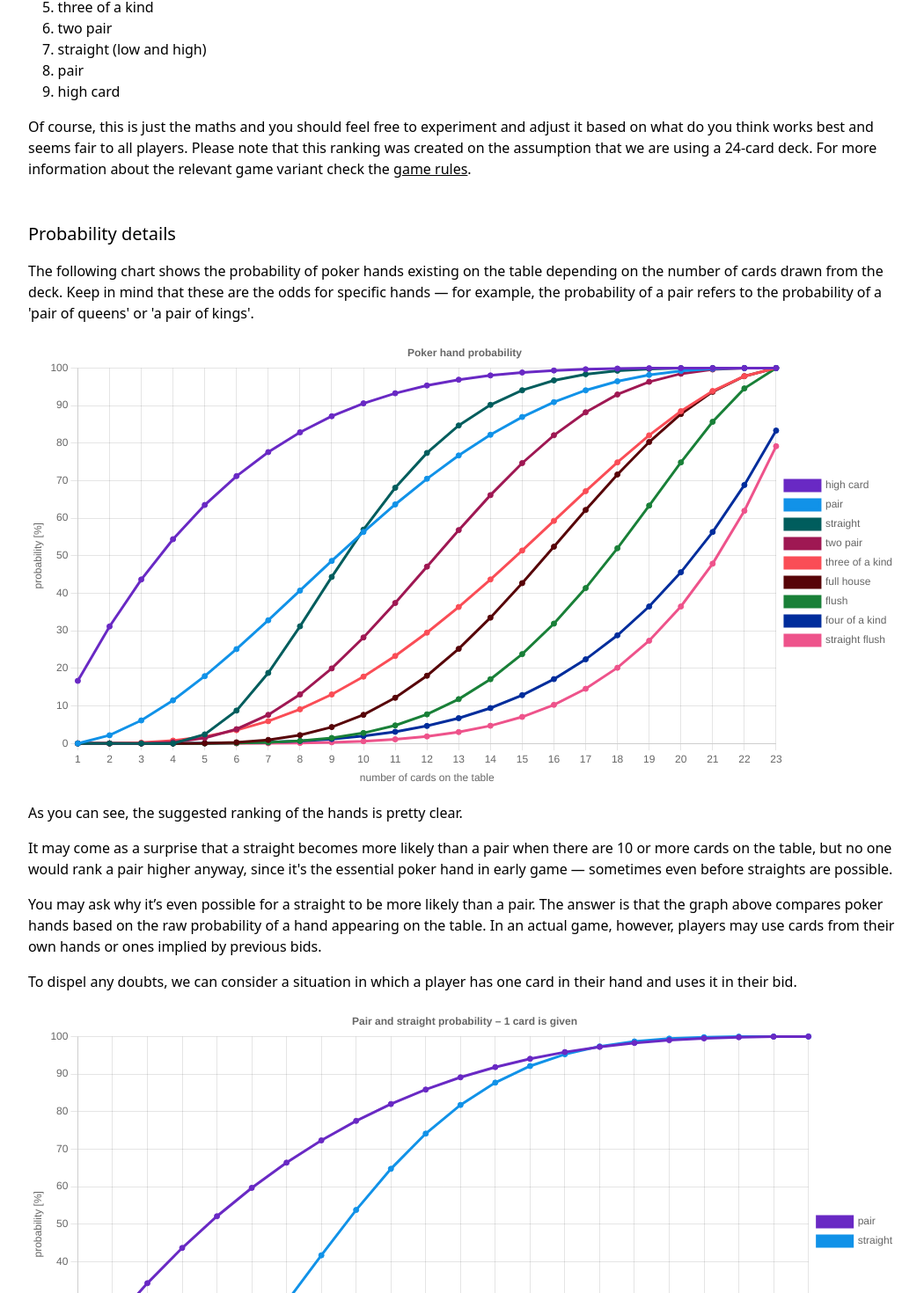
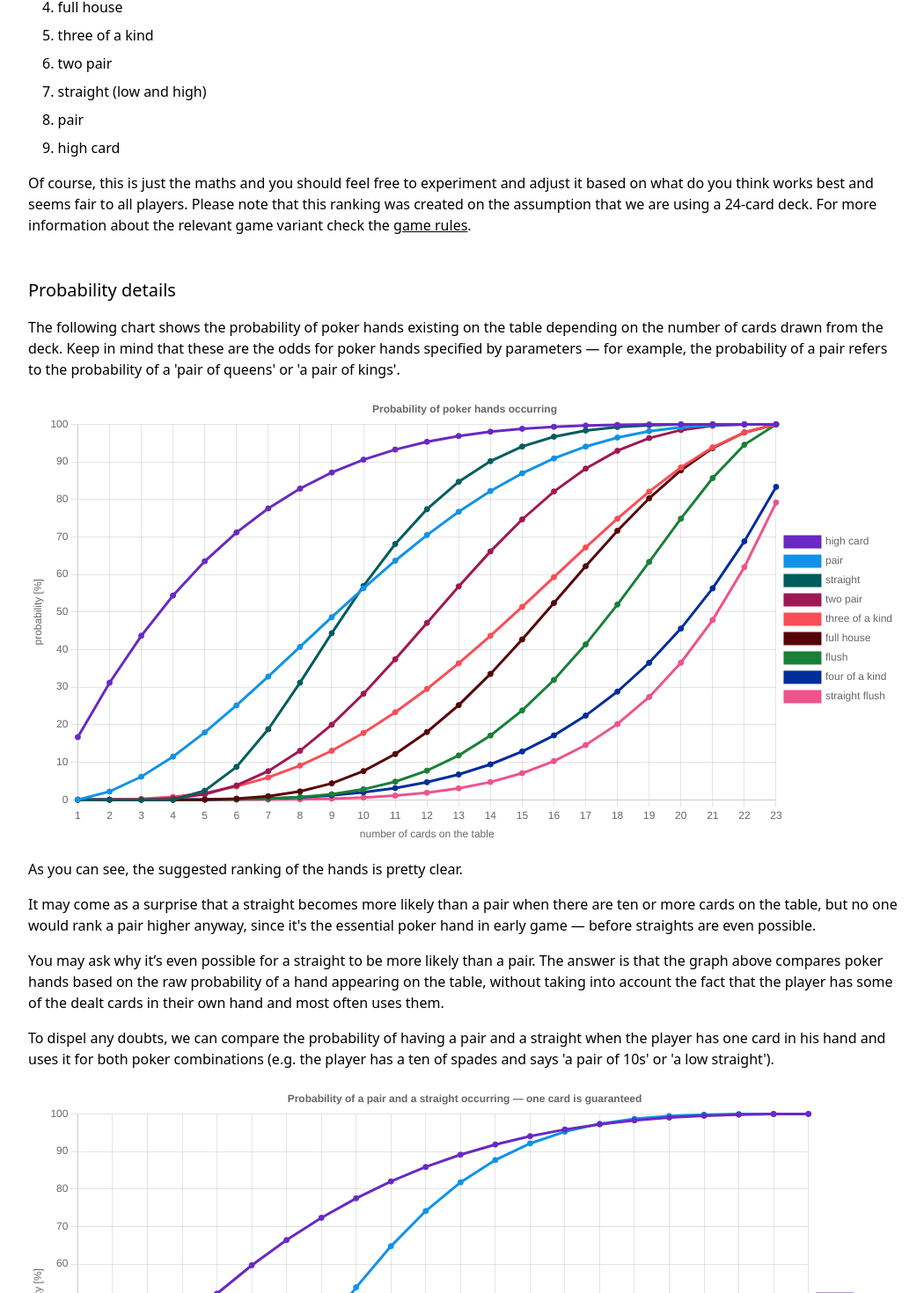
Before and after one commit to MatWojewodzki/liars-calculator, a React (Vite) app: page /hand-ranking in a window 1280 px wide. Shown: the part 320-1790 px from the top of the page at 88% size, without its empty margins (112-1162 px from the left). Built offline with nearby package versions, Linux system fonts and the light colour scheme.

Commit message:
Add translations for the /hand-ranking page and update the contents
- Added a Polish language version of the page.
- Clarified the rationale behind a straight being more likely than a pair.
- Clarified the titles of the charts.

```diff
--- /dev/null
+++ b/public/locales/en/handRanking.json
@@ -0,0 +1,19 @@
+{
+  "title": "Suggested ranking of poker hands according to probability",
+  "ranking": {
+    "intro": "Poker hands from the highest to the lowest:",
+    "straightVariants": "{{handName}} (low and high)",
+    "additionalNotes": "Of course, this is just the maths and you should feel free to experiment and adjust it based on what do you think works best and seems fair to all players. Please note that this ranking was created on the assumption that we are using a 24-card deck. For more information about the relevant game variant check the <0>game rules</0>."
+  },
+  "probabilityDetails": {
+    "heading": "Probability details",
+    "chartIntro": "The following chart shows the probability of poker hands existing on the table depending on the number of cards drawn from the deck. Keep in mind that these are the odds for poker hands specified by parameters — for example, the probability of a pair refers to the probability of a 'pair of queens' or 'a pair of kings'.",
+    "pokerHandProbabilityChartTitle": "Probability of poker hands occurring",
+    "rankingExplanation": "As you can see, the suggested ranking of the hands is pretty clear.",
+    "pairAndStraightBehaviour": "It may come as a surprise that a straight becomes more likely than a pair when there are ten or more cards on the table, but no one would rank a pair higher anyway, since it's the essential poker hand in early game — before straights are even possible.",
+    "straightMoreLikelyReason": "You may ask why it’s even possible for a straight to be more likely than a pair. The answer is that the graph above compares poker hands based on the raw probability of a hand appearing on the table, without taking into account the fact that the player has some of the dealt cards in their own hand and most often uses them.",
+    "pairAndStraightComparisonScenario": "To dispel any doubts, we can compare the probability of having a pair and a straight when the player has one card in his hand and uses it for both poker combinations (e.g. the player has a ten of spades and says 'a pair of 10s' or 'a low straight').",
+    "pairAndStraightComparisonChartTitle": "Probability of a pair and a straight occurring — one card is guaranteed",
+    "comparisonConclusion": "We can see that, in this case, the probability of a pair is much higher than that of a straight, just as expected."
+  }
+}
--- /dev/null
+++ b/public/locales/en/probabilityChart.json
@@ -0,0 +1,4 @@
+{
+  "xAxisLabel": "number of cards on the table",
+  "yAxisLabel": "probability [%]"
+}
--- /dev/null
+++ b/public/locales/pl/handRanking.json
@@ -0,0 +1,19 @@
+{
+  "title": "Sugerowane starszeństwo układów pokerowych według prawdopodobieństwa",
+  "ranking": {
+    "intro": "Układy pokerowe od najwyższego do najniższego:",
+    "straightVariants": "{{handName}} (mały i duży)",
+    "additionalNotes": "Oczywiście to tylko matematyka i nic nie stoi na przeszkodzie, aby eksperymentować i modyfikować hierarchię w oparciu o to, co wydaje się działać najlepiej i jest uznawane za najbardziej sprawiedliwe według graczy biorących udział w rozgrywce. Należy pamiętać, że ranking ten został stworzony przy założeniu, że używamy talii składającej się z 24 kart. Więcej informacji na temat odpowiadającej wersji gry znaleźć można w <0>zasadach blefa</0>."
+  },
+  "probabilityDetails": {
+    "heading": "Szczegóły prawdopodobieństwa",
+    "chartIntro": "Poniższy wykres przedstawia prawdopodobieństwo wystąpienia na stole poszczególnych układów pokerowych w zależności od liczby rozdanych kart. Trzeba mieć na uwadze, że rozpatrujemy tu układy pokerowe określone przez parametry — na przykład prawdopodobieństwo pary odnosi się do prawdopodobieństwa „pary dam” albo „pary królów”.",
+    "pokerHandProbabilityChartTitle": "Prawdopodobieństwo wystąpienia układów pokerowych",
+    "rankingExplanation": "Jak widać, sugerowany ranking układów powinien być całkiem jasny.",
+    "pairAndStraightBehaviour": "Zaskoczyć może fakt, że strit staje się bardziej prawdopodobny od pary, gdy na stole znajduje się dziesięć lub więcej kart. Nie ma jednak osoby, która postawiłaby parę wyżejw hierarchii, biorąc pod uwagę, że jest ona podstawowym układem w początkowej fazie rozgrywki — zanim nawet strity staną się jakkolwiek możliwe.",
+    "straightMoreLikelyReason": "Można zapytać, dlaczego w ogóle jest możliwe, aby strit miał wyższe prawdopodobieństwo wystąpienia niż para. Odpowiedź jest taka, że powyższy wykres porównuje układy pokerowe na podstawie surowego prawdopodobieństwa ich pojawienia się na stole, nie biorąc pod uwagę faktu, że gracz ma część rozdanych kart w swojej ręce i najczęściej z nich korzysta.",
+    "pairAndStraightComparisonScenario": "Aby rozwiać wszelkie wątpliwości, możemy porównać prawdopodobieństwo uzyskania pary i strita, gdy gracz ma na ręku jedną kartę i wykorzystuje ją do obu układów (np. gracz ma dziesiątkę pik i mówi „para dziesiątek” albo „mały strit”).",
+    "pairAndStraightComparisonChartTitle": "Prawdopodobieństwo wystąpienia pary i strita — jedna z wymaganych kart jest zagwarantowana",
+    "comparisonConclusion": "Widzimy, że w tym przypadku prawdopodobieństwo wystąpienia pary jest znacznie wyższe niż strita, zgodnie z przewidywaniami."
+  }
+}
--- /dev/null
+++ b/public/locales/pl/probabilityChart.json
@@ -0,0 +1,4 @@
+{
+  "xAxisLabel": "liczba kart na stole",
+  "yAxisLabel": "prawdopodobieństwo [%]"
+}
--- a/src/components/charts/HandComparisonChart.tsx
+++ b/src/components/charts/HandComparisonChart.tsx
@@ -1,51 +1,34 @@
 import ProbabilityChart from "./ProbabilityChart.tsx"
 import {getOneDimHandAllProbabilities, getTwoDimHandAllProbabilities} from "../../utils/getHandProbability.ts";
-import getChartLabels from "../../utils/getChartLabels.ts";
+import getChartLabels from "../../utils/getChartLabels.ts"
+import { useTranslation } from "react-i18next"
+import {OneDimensionalPokerHand, TwoDimensionalPokerHand} from "../../schemas/pokerHand.ts";
 
 function HandComparisonChart() {
+    const { t } = useTranslation(["pokerHands", "handRanking"])
+
+    const pokerHands = [
+        { key: "highCard" },
+        { key: "pair" },
+        { key: "straight" },
+        { key: "twoPair", isTwoDim: true },
+        { key: "threeOfAKind" },
+        { key: "fullHouse", isTwoDim: true },
+        { key: "flush" },
+        { key: "fourOfAKind" },
+        { key: "straightFlush" },
+    ]
     return (
         <ProbabilityChart
-            title="Poker hand probability"
+            title={t("probabilityDetails.pokerHandProbabilityChartTitle", { ns: "handRanking" })}
             data={{
                 labels: getChartLabels(0),
-                datasets: [
-                    {
-                        label: "high card",
-                        data: getOneDimHandAllProbabilities("highCard", 0, 0)
-                    },
-                    {
-                        label: "pair",
-                        data: getOneDimHandAllProbabilities("pair", 0, 0)
-                    },
-                    {
-                        label: "straight",
-                        data: getOneDimHandAllProbabilities("straight", 0, 0)
-                    },
-                    {
-                        label: "two pair",
-                        data: getTwoDimHandAllProbabilities("twoPair", 0, 0, 0)
-                    },
-                    {
-                        label: "three of a kind",
-                        data: getOneDimHandAllProbabilities("threeOfAKind", 0, 0)
-                    },
-                    {
-                        label: "full house",
-                        data: getTwoDimHandAllProbabilities("fullHouse", 0, 0, 0)
-                    },
-                    {
-                        label: "flush",
-                        data: getOneDimHandAllProbabilities("flush", 0, 0)
-                    },
-                    {
-                        label: "four of a kind",
-                        data: getOneDimHandAllProbabilities("fourOfAKind", 0, 0)
-                    },
-                    {
-                        label: "straight flush",
-                        data: getOneDimHandAllProbabilities("straightFlush", 0, 0)
-                    }
-                ]
+                datasets: pokerHands.map(({ key, isTwoDim }) => ({
+                    label: t(key),
+                    data: isTwoDim
+                        ? getTwoDimHandAllProbabilities(key as TwoDimensionalPokerHand, 0, 0, 0)
+                        : getOneDimHandAllProbabilities(key as OneDimensionalPokerHand, 0, 0)
+                }))
             }}
         />
     )
--- a/src/components/charts/PairStraightComparisonChart.tsx
+++ b/src/components/charts/PairStraightComparisonChart.tsx
@@ -1,20 +1,22 @@
 import ProbabilityChart from "./ProbabilityChart.tsx"
 import { getOneDimHandAllProbabilities } from "../../utils/getHandProbability.ts"
-import getChartLabels from "../../utils/getChartLabels.ts";
+import getChartLabels from "../../utils/getChartLabels.ts"
+import { useTranslation } from "react-i18next"
 
 function PairStraightComparisonChart() {
+    const { t } = useTranslation(["pokerHands", "handRanking"])
     return (
         <ProbabilityChart
-            title="Pair and straight probability – 1 card is given"
+            title={t("probabilityDetails.pairAndStraightComparisonChartTitle", { ns: "handRanking" })}
             data={{
                 labels: getChartLabels(1),
                 datasets: [
                     {
-                        label: "pair",
+                        label: t("pair"),
                         data: getOneDimHandAllProbabilities("pair", 1, 1)
                     },
                     {
-                        label: "straight",
+                        label: t("straight"),
                         data: getOneDimHandAllProbabilities("straight", 1, 1)
                     }
                 ]
--- a/src/components/charts/ProbabilityChart.tsx
+++ b/src/components/charts/ProbabilityChart.tsx
@@ -1,7 +1,8 @@
 import { Chart } from 'react-chartjs-2'
 import { Chart as ChartJS, LineController, LineElement, PointElement, LinearScale, CategoryScale, Title, Legend, Tooltip, ChartData } from 'chart.js'
-import useWindowWidth from "../../hooks/useWindowWidth.ts";
-import getChartColor from "../../utils/getChartColor.ts";
+import useWindowWidth from "../../hooks/useWindowWidth.ts"
+import getChartColor from "../../utils/getChartColor.ts"
+import { useTranslation } from "react-i18next"
 
 ChartJS.register(LineController, LineElement, PointElement, LinearScale, CategoryScale, Title, Legend, Tooltip)
 
@@ -11,6 +12,7 @@ type LineChartProps = {
 }
 
 function ProbabilityChart({data, title}: LineChartProps) {
+    const { t } = useTranslation("probabilityChart")
 
     const windowWidth = useWindowWidth()
 
@@ -55,13 +57,13 @@ function ProbabilityChart({data, title}: LineChartProps) {
                         x: {
                             title: {
                                 display: true,
-                                text: "number of cards on the table"
+                                text: t("xAxisLabel")
                             }
                         },
                         y: {
                             title: {
                                 display: true,
-                                text: "probability [%]",
+                                text: t("yAxisLabel"),
                                 padding: smBreakpoint ? undefined : 0
                             }
                         }
--- a/src/routes/hand-ranking.tsx
+++ b/src/routes/hand-ranking.tsx
@@ -2,67 +2,73 @@ import { createFileRoute } from '@tanstack/react-router'
 import HandComparisonChart from "../components/charts/HandComparisonChart.tsx"
 import PairStraightComparisonChart from "../components/charts/PairStraightComparisonChart.tsx"
 import StandardInternalLink from "../components/common/StandardInternalLink.tsx"
+import { useTranslation, Trans } from "react-i18next"
 
 export const Route = createFileRoute('/hand-ranking')({
   component: Hierarchy,
 })
 
 function Hierarchy() {
+    const { t } = useTranslation(["handRanking", "pokerHands"])
+
+    const pokerHands = [
+        { key: "straightFlush", hasVariants: true },
+        { key: 'fourOfAKind' },
+        { key: 'flush' },
+        { key: 'fullHouse' },
+        { key: 'threeOfAKind' },
+        { key: 'twoPair' },
+        { key: 'straight', hasVariants: true },
+        { key: 'pair' },
+        { key: 'highCard' },
+    ]
+
     return (
         <div className="max-w-5xl lg:mx-auto px-4 py-16">
             <h1 className="text-2xl font-semibold">
-                Suggested ranking of poker hands according to probability
+                {t("title")}
             </h1>
             <p className="mt-4">
-                Poker hands from the highest to the lowest:
+                {t("ranking.intro")}
             </p>
             <ol className="list-decimal list-inside mt-4 ps-4">
-                <li>straight flush (low and high)</li>
-                <li>four of a kind</li>
-                <li>flush</li>
-                <li>full house</li>
-                <li>three of a kind</li>
-                <li>two pair</li>
-                <li>straight (low and high)</li>
-                <li>pair</li>
-                <li>high card</li>
+                {pokerHands.map(({ key, hasVariants }) => (
+                    <li key={key} className="mt-2">
+                        {hasVariants
+                            ? t("ranking.straightVariants", { handName: t(key, { ns: "pokerHands" }) })
+                            : t(key, { ns: "pokerHands" })}
+                    </li>
+                ))}
             </ol>
             <p className="mt-4">
-                Of course, this is just the maths and you should feel free to experiment and adjust it based on what
-                do you think works best and seems fair to all players. Please note that this ranking was created
-                on the assumption that we are using a 24-card deck. For more information about the relevant game
-                variant check the{" "}
-                <StandardInternalLink to="/game-rules">game rules</StandardInternalLink>
-                .
+                <Trans
+                    i18nKey="ranking.additionalNotes"
+                    ns="handRanking"
+                    components={[<StandardInternalLink to="/game-rules"/>]}
+                />
             </p>
-            <h2 className="text-xl mt-12 font-medium">Probability details</h2>
+            <h2 className="text-xl mt-12 font-medium">
+                {t("probabilityDetails.heading")}
+            </h2>
             <p className="mt-4">
-                The following chart shows the probability of poker hands existing on the table depending on the number
-                of cards drawn from the deck. Keep in mind that these are the odds for specific hands — for example,
-                the probability of a pair refers to the probability of a 'pair of queens' or 'a pair of kings'.
+                {t("probabilityDetails.chartIntro")}
             </p>
             <HandComparisonChart />
             <p className="mt-4">
-                As you can see, the suggested ranking of the hands is pretty clear.
+                {t("probabilityDetails.rankingExplanation")}
             </p>
             <p className="mt-4">
-                It may come as a surprise that a straight becomes more likely than a pair when there are 10 or more
-                cards on the table, but no one would rank a pair higher anyway, since it's the essential poker hand
-                in early game — sometimes even before straights are possible.
+                {t("probabilityDetails.pairAndStraightBehaviour")}
             </p>
             <p className="mt-4">
-                You may ask why it’s even possible for a straight to be more likely than a pair.
-                The answer is that the graph above compares poker hands based on the raw probability
-                of a hand appearing on the table. In an actual game, however, players may use cards
-                from their own hands or ones implied by previous bids.
+                {t("probabilityDetails.straightMoreLikelyReason")}
             </p>
             <p className="mt-4">
-                To dispel any doubts, we can consider a situation in which a player has one card in their hand
-                and uses it in their bid.
+                {t("probabilityDetails.pairAndStraightComparisonScenario")}
             </p>
             <PairStraightComparisonChart />
             <p className="mt-4">
-                We can see that, in this case, the probability of a pair is much higher than that of a straight.
+                {t("probabilityDetails.comparisonConclusion")}
             </p>
         </div>
     )
```
